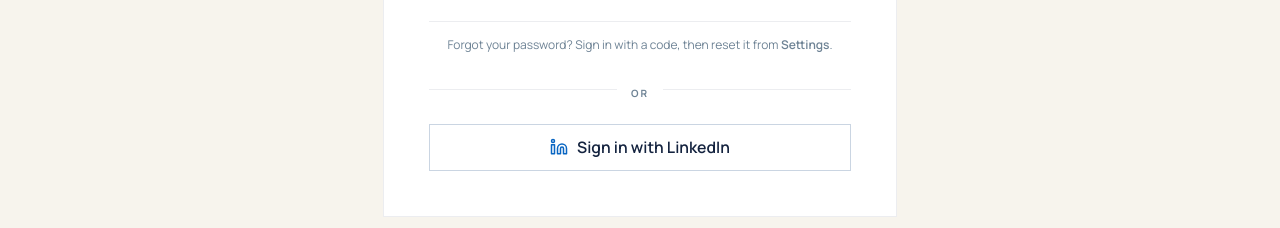
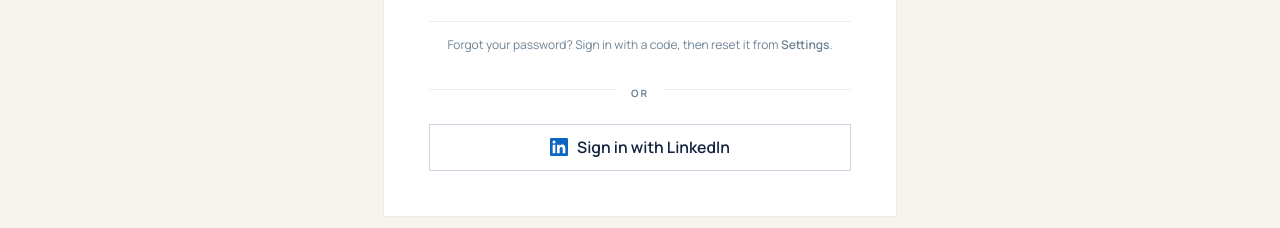
Before and after one commit to DSO-Hire/dsohire-web, a Next.js app: page /candidate/sign-in in a window 1280 px wide. Shown: the part 780-1008 px from the top of the page. Built offline with nearby package versions, Linux system fonts and the light colour scheme; no server answers.

Commit message:
Fix: replace lucide-react Linkedin import with inline SVG (brand icons dropped in v1.x)

```diff
--- a/src/components/auth/linkedin-oauth-button.tsx
+++ b/src/components/auth/linkedin-oauth-button.tsx
@@ -26,8 +26,28 @@
  */
 
 import { useState } from "react";
-import { Linkedin, Loader2 } from "lucide-react";
+import { Loader2 } from "lucide-react";
 import { createBrowserClient } from "@supabase/ssr";
+
+/**
+ * LinkedIn "in" mark as inline SVG. lucide-react dropped brand icons in
+ * v0.317 over trademark concerns; we render it ourselves. The mark is
+ * the official LinkedIn logo and brand-guideline-permitted on a "Sign
+ * in with LinkedIn" button.
+ */
+function LinkedInMark({ className }: { className?: string }) {
+  return (
+    <svg
+      xmlns="http://www.w3.org/2000/svg"
+      viewBox="0 0 24 24"
+      fill="currentColor"
+      className={className}
+      aria-hidden
+    >
+      <path d="M20.447 20.452h-3.554v-5.569c0-1.328-.027-3.037-1.852-3.037-1.853 0-2.136 1.445-2.136 2.939v5.667H9.351V9h3.414v1.561h.046c.477-.9 1.637-1.85 3.37-1.85 3.601 0 4.267 2.37 4.267 5.455v6.286zM5.337 7.433a2.062 2.062 0 01-2.063-2.065 2.063 2.063 0 112.063 2.065zm1.782 13.019H3.555V9h3.564v11.452zM22.225 0H1.771C.792 0 0 .774 0 1.729v20.542C0 23.227.792 24 1.771 24h20.451C23.2 24 24 23.227 24 22.271V1.729C24 .774 23.2 0 22.222 0h.003z" />
+    </svg>
+  );
+}
 
 interface LinkedInOAuthButtonProps {
   next?: string;
@@ -83,7 +103,7 @@
         {pending ? (
           <Loader2 className="h-4 w-4 animate-spin" aria-hidden />
         ) : (
-          <Linkedin className="h-4 w-4 text-[#0A66C2]" aria-hidden />
+          <LinkedInMark className="h-4 w-4 text-[#0A66C2]" />
         )}
         {label}
       </button>
```
